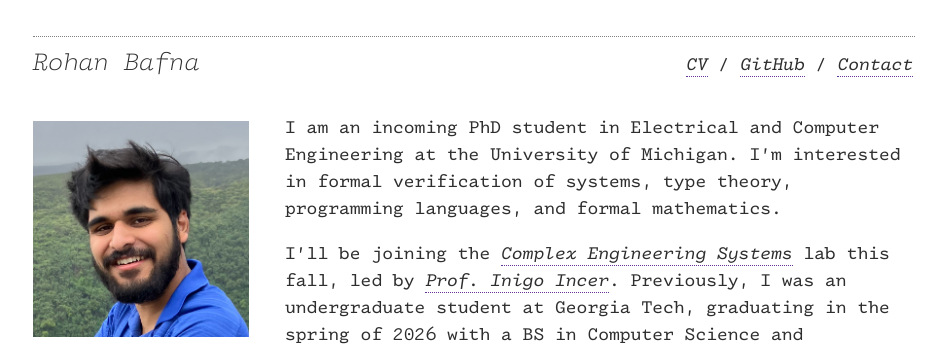
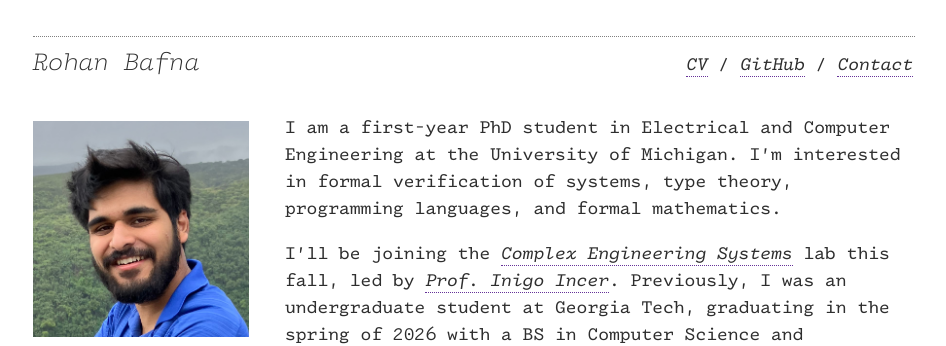
Before and after one commit to rohanbafna/rohanbafna.github.io, a Jekyll site: the page built from index.md, in a window 1280 px wide. Shown: the top 346 px of the page, without its empty margins (166-1112 px from the left). Built offline with Jekyll 4.4.1, drawn with Linux system fonts in a browser that asks for light colours.

Commit message:
Say that I'm a first-year student

```diff
--- a/index.md
+++ b/index.md
@@ -1,9 +1,10 @@
 ---
 title: About me
 ---
-I am an incoming PhD student in Electrical and Computer Engineering at
-the University of Michigan.  I’m interested in formal verification of
-systems, type theory, programming languages, and formal mathematics.
+I am a first-year PhD student in Electrical and Computer Engineering
+at the University of Michigan.  I’m interested in formal verification
+of systems, type theory, programming languages, and formal
+mathematics.
 
 I'll be joining the [Complex Engineering Systems][ces] lab this fall,
 led by [Prof. Inigo Incer][iir].  Previously, I was an undergraduate
```
